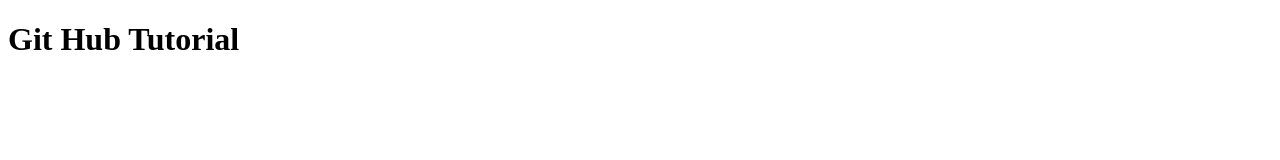
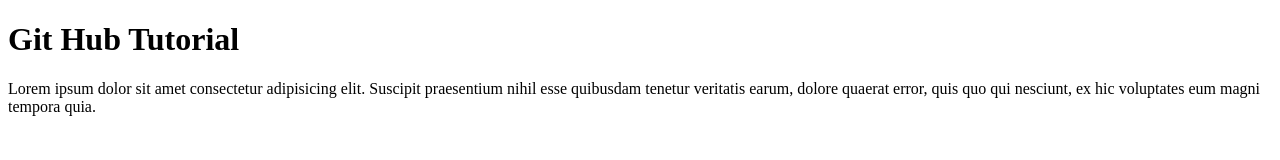
Before and after one commit to rakitha17/github-tutorial, a plain HTML site: page index.html in a window 1280 px wide. Drawn offline with Linux system fonts and the light colour scheme.

Commit message:
updated with the paragraph lorem.....

```diff
--- a/index.html
+++ b/index.html
@@ -8,5 +8,6 @@
 </head>
 <body>
   <h1>Git Hub Tutorial</h1>
+  <p>Lorem ipsum dolor sit amet consectetur adipisicing elit. Suscipit praesentium nihil esse quibusdam tenetur veritatis earum, dolore quaerat error, quis quo qui nesciunt, ex hic voluptates eum magni tempora quia.</p>
 </body>
 </html>
```
